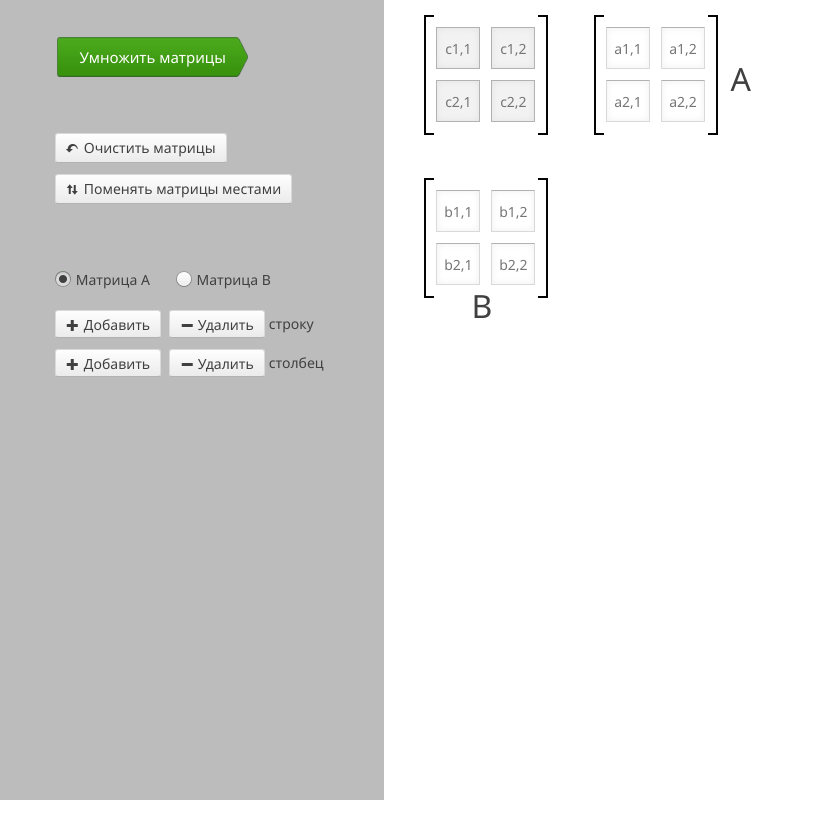
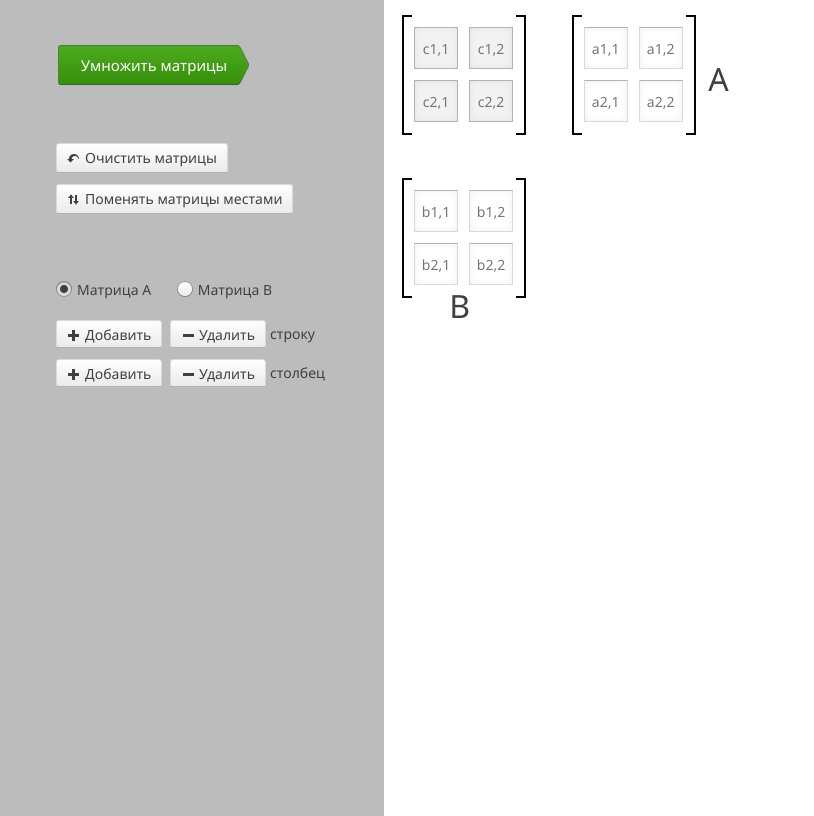
Before and after one commit to LazyukN/HelloWorld, a plain HTML site: page index.htm in a window 1280 px wide. Shown: the whole page, without its empty margins (0-814 px from the left). Drawn offline with Linux system fonts and the light colour scheme.

Commit message:
button position
task new

```diff
--- a/index.htm
+++ b/index.htm
@@ -8,7 +8,10 @@
 	<!--[if IE 8]><link rel="stylesheet" href="styleIE.css"><![endif]-->
 </head>
 <body>
-		<div id="interface" >
+
+
+	<div id="entryField">
+	<div id="interface" >
 		<fieldset >
 			<button  id="buttonMultiply" >Умножить матрицы</button></br>
 			<button  id="clearMatrix" ><span class="icon">&#57362</span>Очистить матрицы </button>
@@ -26,8 +29,6 @@
 			</div>
 		</fieldset>
 	</div>
-
-	<div id="entryField">
 
 	<div class="matrixes">
 		<fieldset id="matrixResult" action="">
--- a/main.css
+++ b/main.css
@@ -1,7 +1,5 @@
 html, body, #interface {
     height: 100%;
-
-
 }
 @font-face{
 	font-family: icons;
@@ -29,11 +27,15 @@ body{
 
 	background: #bcbcbc;
 	min-width: 340px;
-	min-height: 400px;
 	width: 25%;
-	float:left;
+	/*float:left;*/
+	display: block;
 	padding-left:44px;
 	margin-right:3%;
+	position: absolute;
+	left:0;
+	top: 0;
+
 
 
 }
@@ -44,18 +46,18 @@ body{
 #buttonMultiply{
 	margin-top:32px;
 	width:196px;
-	height:40px;
+	height:45px;
 	font-size:15px;
 	color:white;
 	cursor:pointer;
 	background-color:#bcbcbc;
 	background-image:url(buttons.png) ;
-	background-position: -1px 457px;
+	background-position: -1px 460px;
 	border: none;
 	outline:none;
 }
 #buttonMultiply:hover{
-	background-position: -1px 320px;
+	background-position: 0px 323px;
 
 
 }
@@ -66,14 +68,14 @@ body{
 }
 #buttonMultiply:focus
 {
-	background-position:-1px 365px;
+	background-position:-1px 368px;
 	outline: none;
 	box-shadow: none;
 	-webkit-box-shadow: none;
 }
 #buttonMultiply:active
 {
-	background-position: -1px 274px;
+	background-position: -1px 277px;
 	box-shadow: none;
 	-webkit-box-shadow: none;
 
@@ -269,10 +271,10 @@ input[type="radio"]:focus + label:before
 
 #entryField{
 
-
 	padding-top: 16px;
-
-
+	padding-left: 400px;
+	min-height: 100%;
+	position: relative;
 
 
 }
@@ -383,3 +385,7 @@ input[type="text"]:focus
 	clear:both;
 	display: table;
 }
+#interface fieldset
+{
+	border: none;
+}
```
